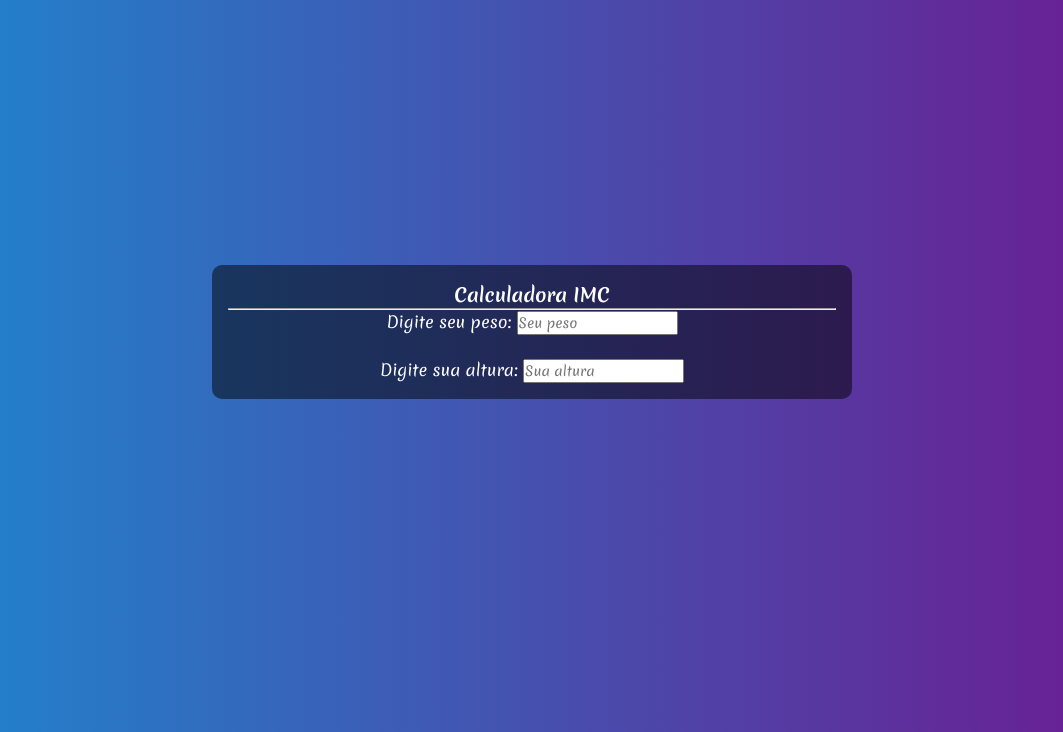
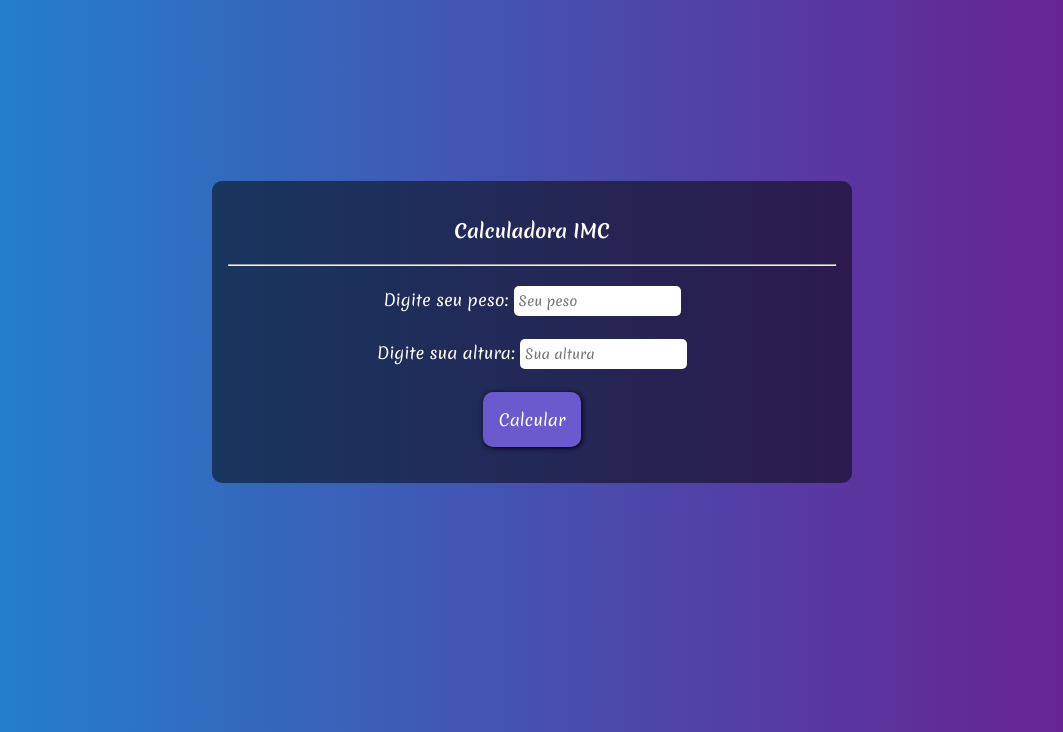
Before and after one commit to souza-jp81/IMC, a plain HTML site: page index.html in a window 1280 px wide. Shown: the part 68-800 px from the top of the page, without its empty margins (108-1171 px from the left). Drawn offline with Linux system fonts and the light colour scheme; a web font is replaced by a local one.

Commit message:
second-commit

```diff
--- a/index.html
+++ b/index.html
@@ -24,13 +24,17 @@
         </div>
 
         <div class="second-step">
-            <h3>Calculadora IMC</h3>
+            <h3 class="calc">Calculadora IMC</h3>
             <hr>
+            <div class="format">
             <label for="peso">Digite seu peso:</label>
             <input type="number" placeholder="Seu peso" id="peso">
             <br><br>
             <label for="altura">Digite sua altura:</label>
             <input type="number" placeholder="Sua altura" id="altura">
+            <br><br>
+            <button>Calcular</button>
+        </div>
         </div>
 
 
--- a/style.css
+++ b/style.css
@@ -31,6 +31,7 @@ button {
     border-radius: 10px;
     box-shadow: 1px 1px 5px black;
     cursor: pointer;
+    font-size: 1rem;
 }
 
 button:hover {
@@ -40,3 +41,14 @@ button:hover {
 .first-step {
     display: none;
 }
+
+input {
+    padding: 5px;
+    border-radius: 5px;
+    border: none;
+    outline: none;
+}
+
+.format, .calc {
+    padding: 20px;
+}
```
